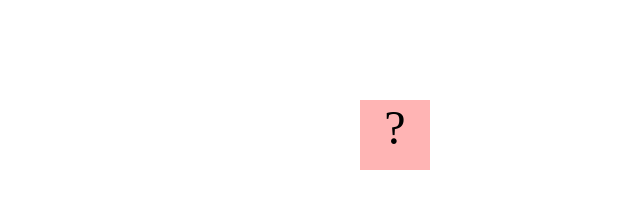
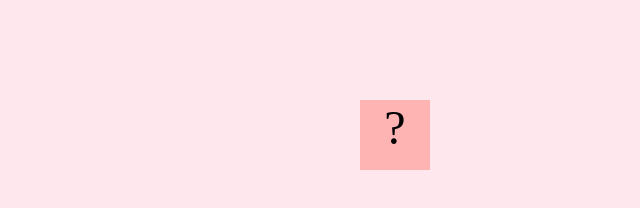
Before and after one commit to JenniferNguyen777/JenniferNguyen777, a plain HTML site: page projects/bouncing-box/index.html in a window 1280 px wide. Shown: the whole page, without its empty margins (640-1280 px from the left). Drawn offline with Linux system fonts and the light colour scheme.

```diff
--- a/projects/bouncing-box/index.html
+++ b/projects/bouncing-box/index.html
@@ -21,6 +21,7 @@
 
 		.board {
 			height: 100vh;
+			background-color: rgb(255, 231, 238);
 		}
 	</style>
 	<!-- 	<script src="//cdnjs.cloudflare.com/ajax/libs/jquery/2.1.1/jquery.min.js"></script> -->
```
